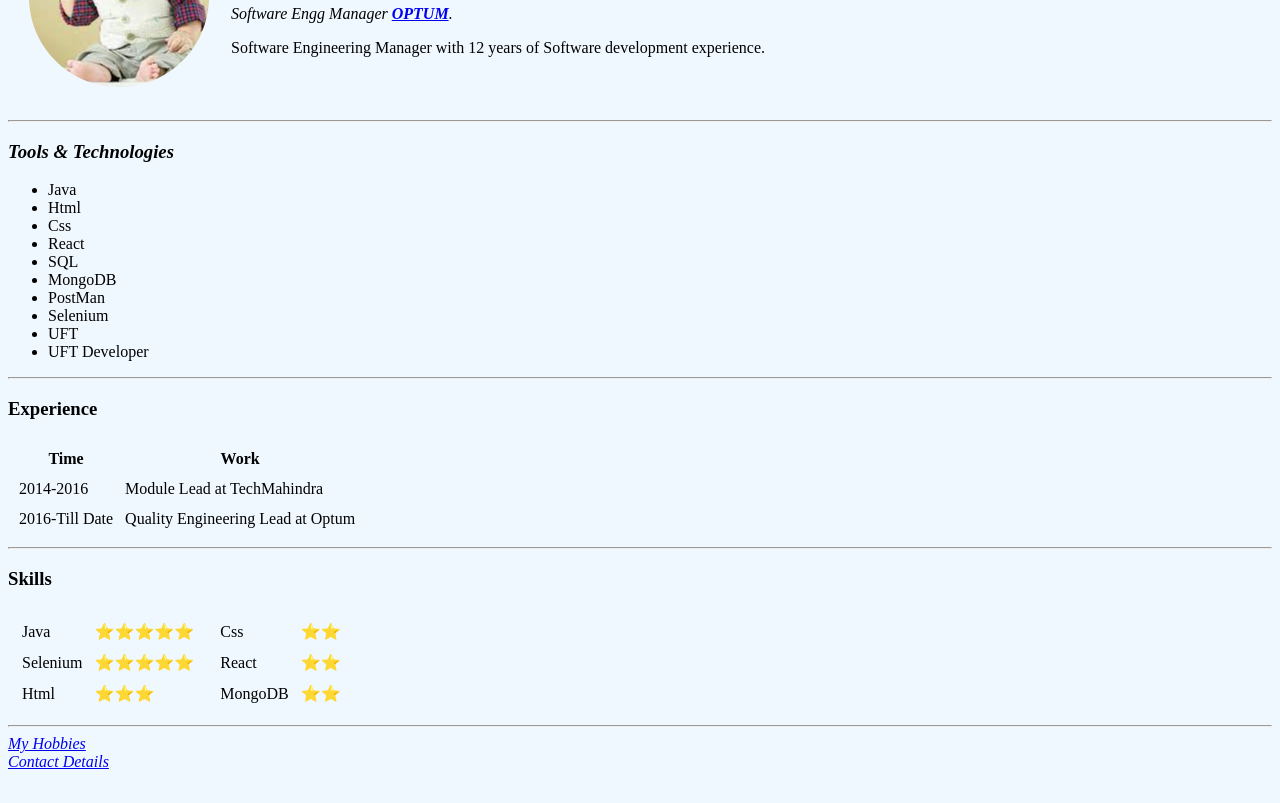
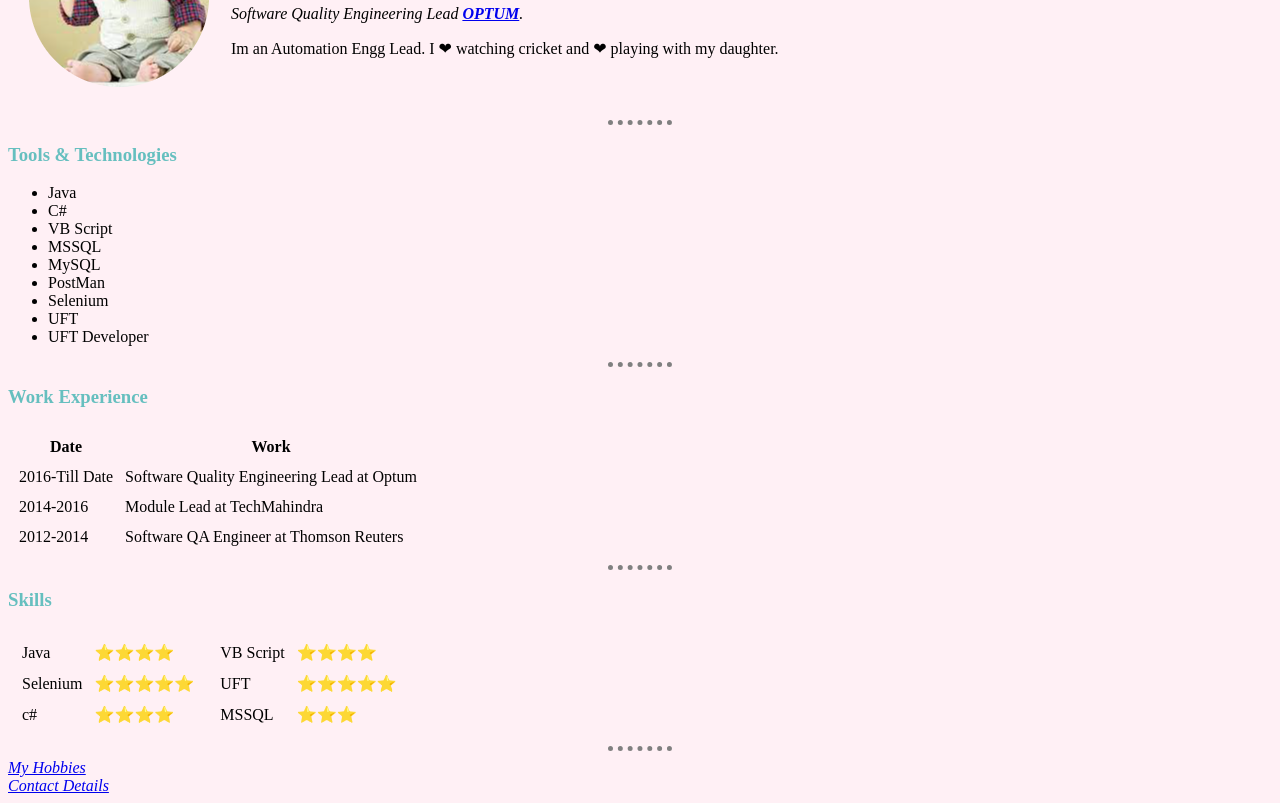
Before and after one commit to subhan17/cv, a plain HTML site: page index.html in a window 1280 px wide. Shown: the part 122-925 px from the top of the page. Before the commit the page ends 901 px from the top, so only its background shows below. Drawn offline with Linux system fonts and the light colour scheme.

Commit message:
css complete class code updated

```diff
--- /dev/null
+++ b/css/styles.css
@@ -0,0 +1,19 @@
+body{
+  background-color: #fff0f5;
+}
+
+hr{
+  border-style: none;
+  border-top-style: dotted;
+  border-color: grey;
+  border-width: 5px;
+  width:5%;
+}
+h1{
+  font-family: "Verdana";
+  color:#66BFBF;
+}
+h3{
+  font-family:"Lucida Handwriting","Cursive" ;
+  color:#66BFBF;
+}
--- a/index.html
+++ b/index.html
@@ -4,52 +4,56 @@
 <head>
   <meta charset="utf-8">
   <title>&#128519 This is Subhan's personal site</title>
+  <link rel="stylesheet" href="css/styles.css">
 </head>
 
-<body style = background-color:aliceblue;>
+<body >
   <table cellspacing=20>
     <tr>
       <td><img src="Images/circleimage.png" alt="Mohd Subhan Profile"></td>
       <td>
         <h1>Mohammed Subhan Ahmed</h1>
-        <p><em>Software Engg Manager <strong><a href="https://www.optum.com/">OPTUM</a></strong>.</em></p>
-        <p>Software Engineering Manager with 12 years of Software development experience.</p>
+        <p><em>Software Quality Engineering Lead <strong><a href="https://www.optum.com/">OPTUM</a></strong>.</em></p>
+        <p>Im an Automation Engg Lead. I ❤ watching cricket and ❤ playing with my daughter.</p>
       </td>
     </tr>
   </table>
 
   <hr>
-  <h3><em>Tools & Technologies</em></h3>
+  <h3>Tools & Technologies</h3>
   <ul>
     <li>Java</li>
-    <li>Html</li>
-    <li>Css</li>
-    <li>React</li>
-    <li>SQL</li>
-    <li>MongoDB</li>
+    <li>C#</li>
+    <li>VB Script</li>
+    <li>MSSQL</li>
+    <li>MySQL</li>
     <li>PostMan</li>
     <li>Selenium</li>
     <li>UFT</li>
     <li>UFT Developer</li>
   </ul>
 <hr>
-  <h3>Experience</h3>
+  <h3>Work Experience</h3>
   <table cellspacing=10>
     <thead>
       <tr>
-        <th>Time</th>
+        <th>Date</th>
         <th>Work</th>
       </tr>
     </thead>
-
+    <tr>
+      <td>2016-Till Date</td>
+      <td>Software Quality Engineering Lead at Optum</td>
+    </tr>
     <tr>
       <td>2014-2016</td>
       <td>Module Lead at TechMahindra</td>
     </tr>
     <tr>
-      <td>2016-Till Date</td>
-      <td>Quality Engineering Lead at Optum</td>
+      <td>2012-2014</td>
+      <td>Software QA Engineer at Thomson Reuters</td>
     </tr>
+
   </table>
   <hr>
   <h3>Skills</h3>
@@ -59,15 +63,15 @@
         <table cellspacing=10>
           <tr>
             <td>Java</td>
-            <td>⭐⭐⭐⭐⭐</td>
+            <td>⭐⭐⭐⭐</td>
           </tr>
           <tr>
             <td>Selenium</td>
             <td>⭐⭐⭐⭐⭐</td>
           </tr>
           <tr>
-            <td>Html</td>
-            <td>⭐⭐⭐</td>
+            <td>c#</td>
+            <td>⭐⭐⭐⭐</td>
           </tr>
         </table>
 
@@ -76,16 +80,16 @@
     <td>
       <table cellspacing=10>
         <tr>
-              <td>Css</td>
-              <td>⭐⭐</td>
+              <td>VB Script</td>
+              <td>⭐⭐⭐⭐</td>
             </tr>
             <tr>
-              <td>React</td>
-              <td>⭐⭐</td>
+              <td>UFT</td>
+              <td>⭐⭐⭐⭐⭐</td>
             </tr>
             <tr>
-              <td>MongoDB</td>
-              <td>⭐⭐</td>
+              <td>MSSQL</td>
+              <td>⭐⭐⭐</td>
             </tr>
       </table>
     </td>
```
Also changed, not shown: contactdetails.html (+1 -0 lines), hobbies.html (+1 -0 lines).
